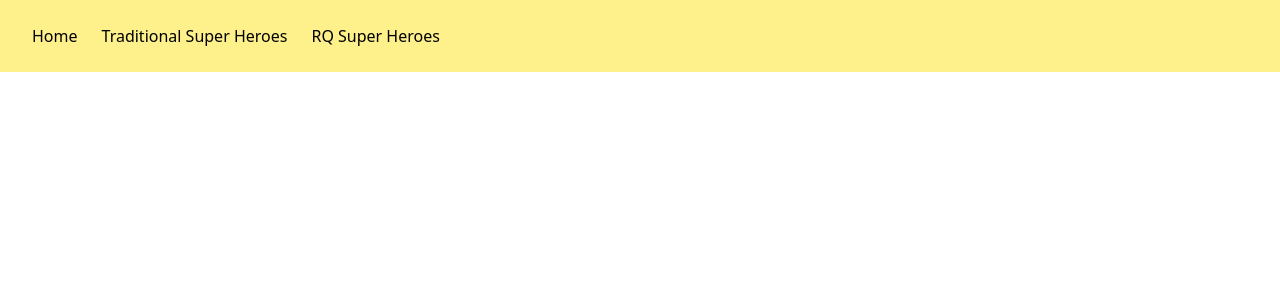
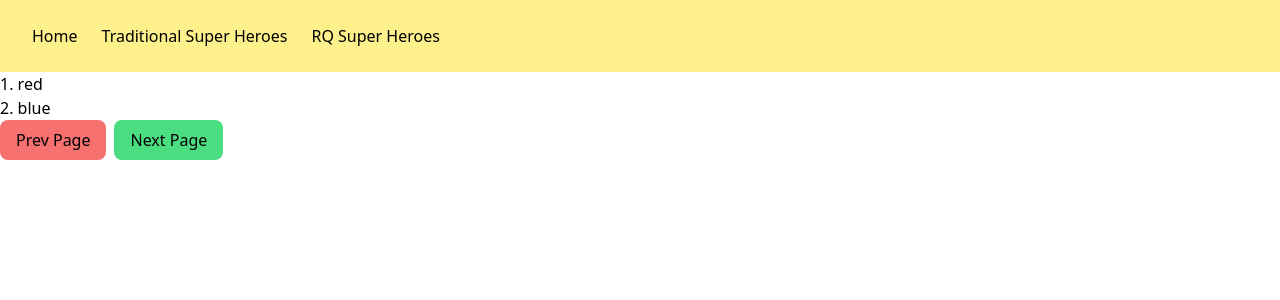
Before and after one commit to CMadiope/react-querry-tut, a React (Vite) app: page /rq-paginated in a window 1280 px wide. Shown: the top 300 px of the page. Built offline with nearby package versions, Linux system fonts and the light colour scheme; data requests are answered from the project's data file.

Commit message:
paginated queries

```diff
--- a/db.json
+++ b/db.json
@@ -42,5 +42,39 @@
       "id": "codeEvolution",
       "courses":["react", "vue", "angular"]
     }
+  ],
+  "colors":[
+    {
+      "id":1,
+      "label":"red"
+    },
+    {
+      "id":2,
+      "label":"blue"
+    },
+    {
+      "id":3,
+      "label":"green"
+    },
+    {
+      "id":4,
+      "label":"yellow"
+    },
+    {
+      "id":5,
+      "label":"black"
+    },
+    {
+      "id":6,
+      "label":"white"
+    },
+    {
+      "id":7,
+      "label":"orange"
+    },
+    {
+      "id":8,
+      "label":"purple"
+    }
   ]
 }
--- a/src/App.jsx
+++ b/src/App.jsx
@@ -8,6 +8,7 @@
 import ParallelQueries from "./components/ParallelQueries";
 import DynamicParallel from "./components/DynamicParallel";
 import DependentQueries from "./components/DependentQueries";
+import PaginatedQueries from "./components/PaginatedQueries";
 
 const queryClient = new QueryClient();
 
@@ -46,6 +47,7 @@
               path='/rq-dependent'
               element={<DependentQueries email='confidence@gmail.com' />}
             />
+            <Route path='/rq-paginated' element={<PaginatedQueries />} />
           </Routes>
         </Router>
       </div>
--- /dev/null
+++ b/src/components/PaginatedQueries.jsx
@@ -0,0 +1,54 @@
+import { useState } from "react";
+import { useQuery } from "react-query";
+import axios from "axios";
+
+const fetchColors = (pageNumber) => {
+  return axios.get(`http://localhost:4000/colors?_limit=2&_page=${pageNumber}`);
+};
+
+const PaginatedQueries = () => {
+  const [pageNumber, setPageNumber] = useState(1);
+  const { isLoading, data, error, isError } = useQuery(
+    ["colors", pageNumber],
+    () => fetchColors(pageNumber)
+  );
+
+  if (isLoading) {
+    return <h1>Loading ...</h1>;
+  }
+  if (isError) {
+    return <h1>{error.message}</h1>;
+  }
+
+  return (
+    <div>
+      {data?.data.map((color) => (
+        <div key={color.id}>
+          <h2>
+            {color.id}. {color.label}
+          </h2>
+        </div>
+      ))}
+      <div className="flex gap-2">
+        <button
+          onClick={() => setPageNumber((page) => page - 1)}
+          disabled={pageNumber === 1}
+          className='bg-red-400 rounded-lg py-2 px-4'
+        >
+          Prev Page
+        </button>
+
+
+        <button
+          onClick={() => setPageNumber((page) => page + 1)}
+          disabled={pageNumber === 4}
+          className='bg-green-400 rounded-lg py-2 px-4'
+        >
+          Next Page
+        </button>
+      </div>
+    </div>
+  );
+};
+
+export default PaginatedQueries;
```
